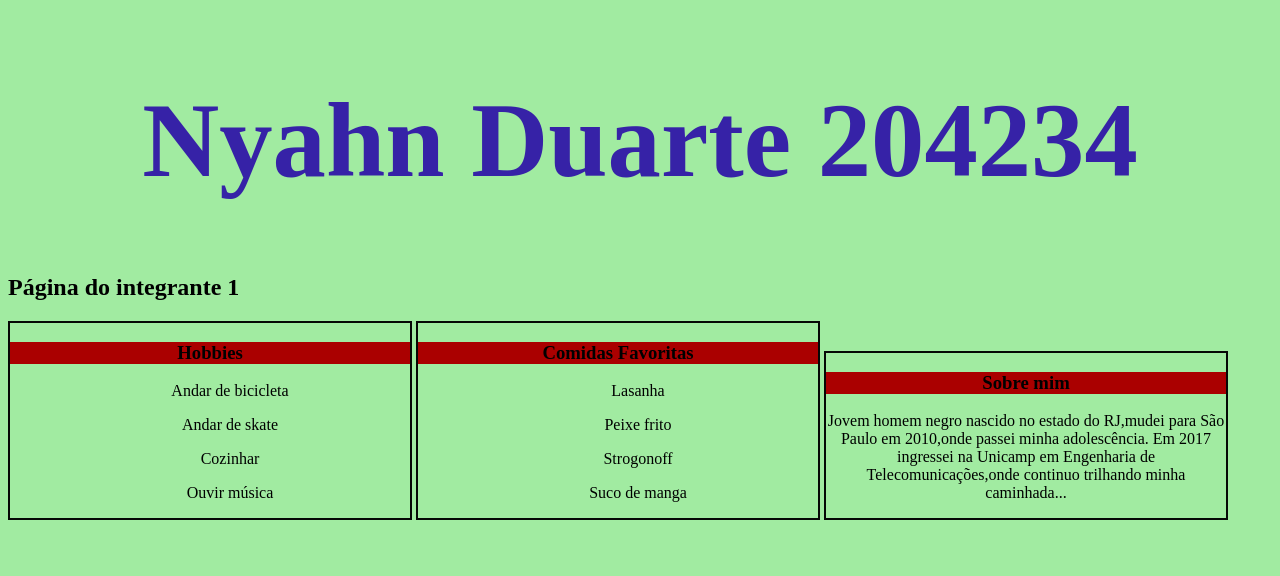
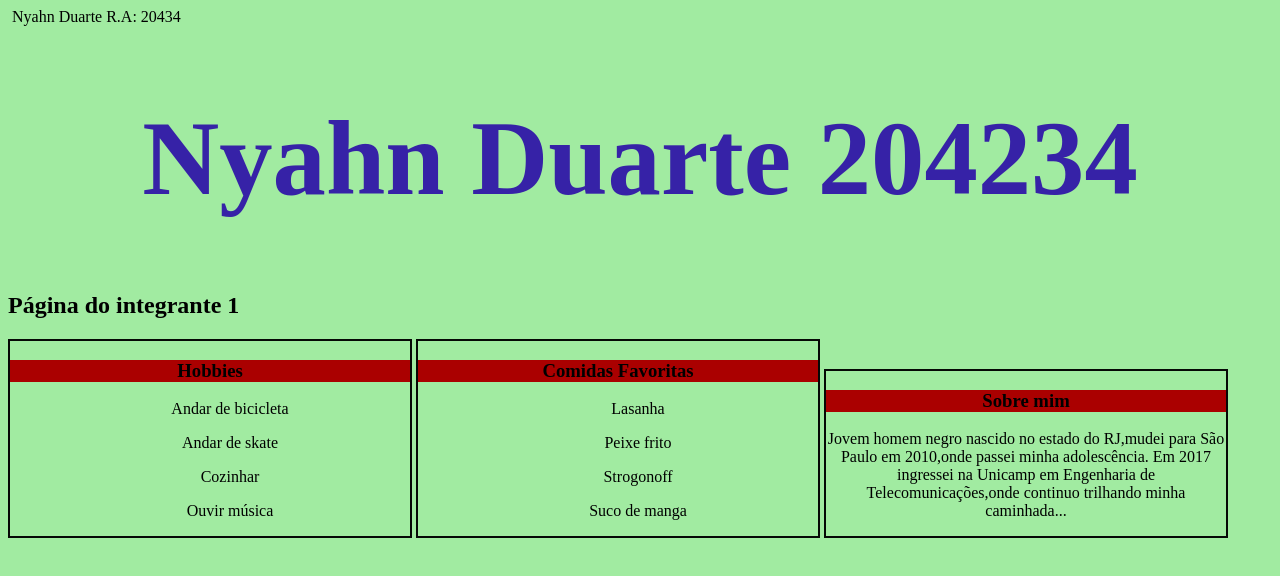
Before and after one commit to nyahnduarte/TT905A, a plain HTML site: page nyahnduarte1.html in a window 1280 px wide. Drawn offline with Linux system fonts and the light colour scheme.

Commit message:
Update nyahnduarte1.html

```diff
--- a/nyahnduarte1.html
+++ b/nyahnduarte1.html
@@ -23,8 +23,12 @@ div{border: 2px solid rgba(0, 0, 0, 0.966);
    <title>
        Nyahn Duarte
     </title>
+    <header>
 <img scr= "https://www.arrobanerd.com.br/wp-content/uploads/2018/01/panteranegra-poster-5-Copia-647x365.jpg"></img>
-<body>
+  Nyahn Duarte
+    R.A: 20434
+    </header>
+    <body>
 <h1 class="center">Nyahn Duarte 204234</h1>
 <h2>Página do integrante 1</h2>
 <div><h3>Hobbies</h3>
```
